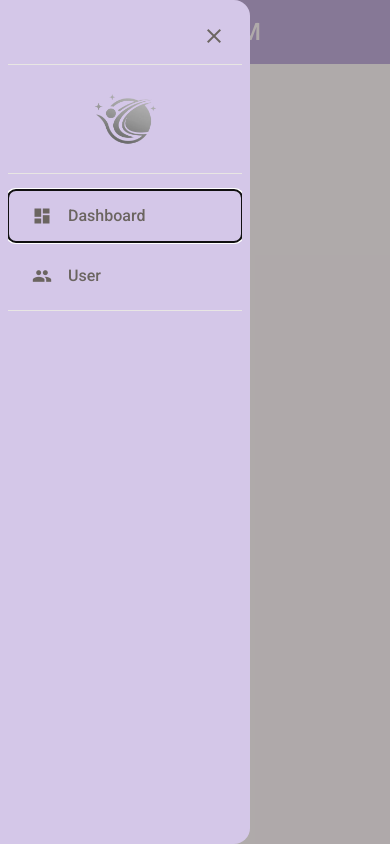
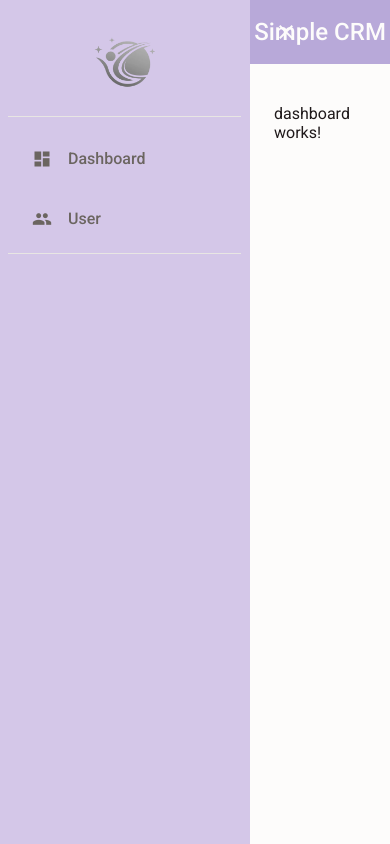
Before and after one commit to BadRix90/simple-crm, an Angular app in the folder simple-crm/: page / in a window 390 px wide. Built offline with nearby package versions, Linux system fonts and the light colour scheme.

Commit message:
sidebar beside main content with dynamic menu icon
- Change sidebar mode from 'over' to 'side'
- Remove X button from sidebar
- Menu icon toggles between hamburger and close
- Remove sidebar border-radius

```diff
--- a/simple-crm/src/app/app.component.html
+++ b/simple-crm/src/app/app.component.html
@@ -1,8 +1,5 @@
 <mat-drawer-container class="mat-drawer-container" autosize>
-  <mat-drawer #drawer class="sidenav" mode="over" opened="true">
-    <div class="sidebar-header">
-      <mat-icon class="close-icon" (click)="drawer.close()" aria-label="Close sidebar">close</mat-icon>
-    </div>
+  <mat-drawer #drawer class="sidenav" mode="side" opened="true">
     <div class="sidebar-content">
       <div class="logo-container">
         <img src="assets/img/logo/logo_crm.webp" alt="CRM Logo" class="logo">
@@ -24,8 +21,8 @@
 
   <div class="example-sidenav-content">
     <mat-toolbar>
-      <mat-icon class="example-icon" (click)="drawer.open()">
-        menu
+      <mat-icon class="example-icon" (click)="drawer.toggle()">
+        {{ drawer.opened ? 'close' : 'menu' }}
       </mat-icon>
       <span class="toolbar-title">Simple CRM</span>
     </mat-toolbar>
--- a/simple-crm/src/app/app.component.scss
+++ b/simple-crm/src/app/app.component.scss
@@ -8,6 +8,7 @@
   width: vars.$sidebar-width;
   padding: vars.$spacing-sm;
   background-color: vars.$bg-sidebar;
+  border-radius: 0 !important;
 }
 
 .sidebar-header {
```
